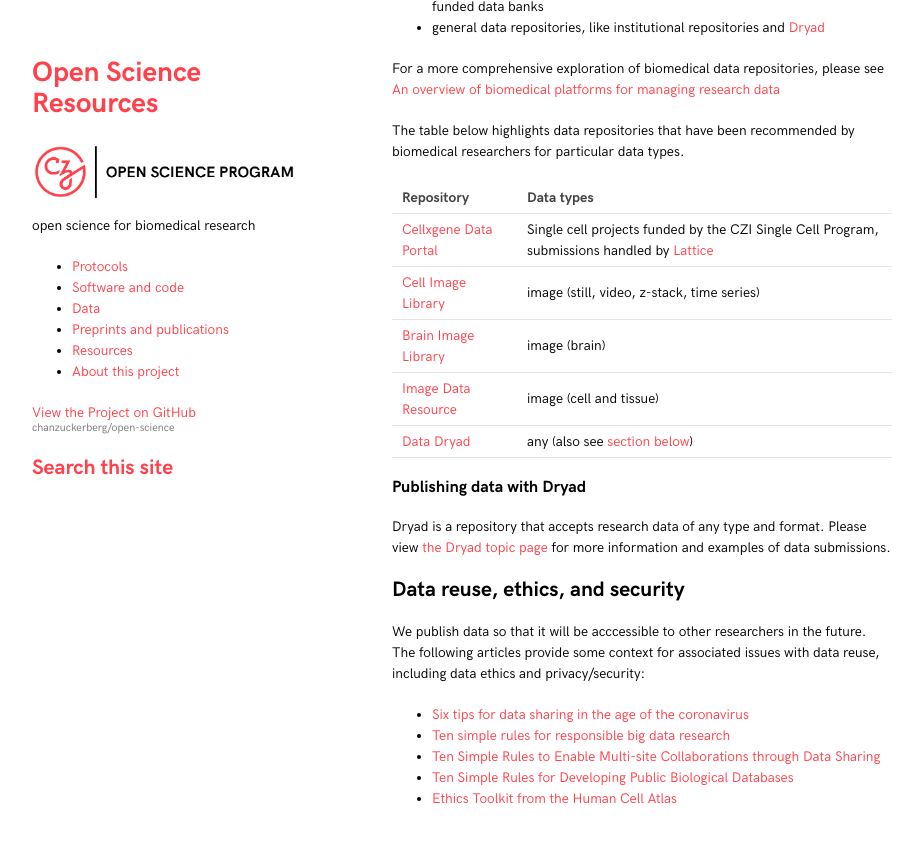
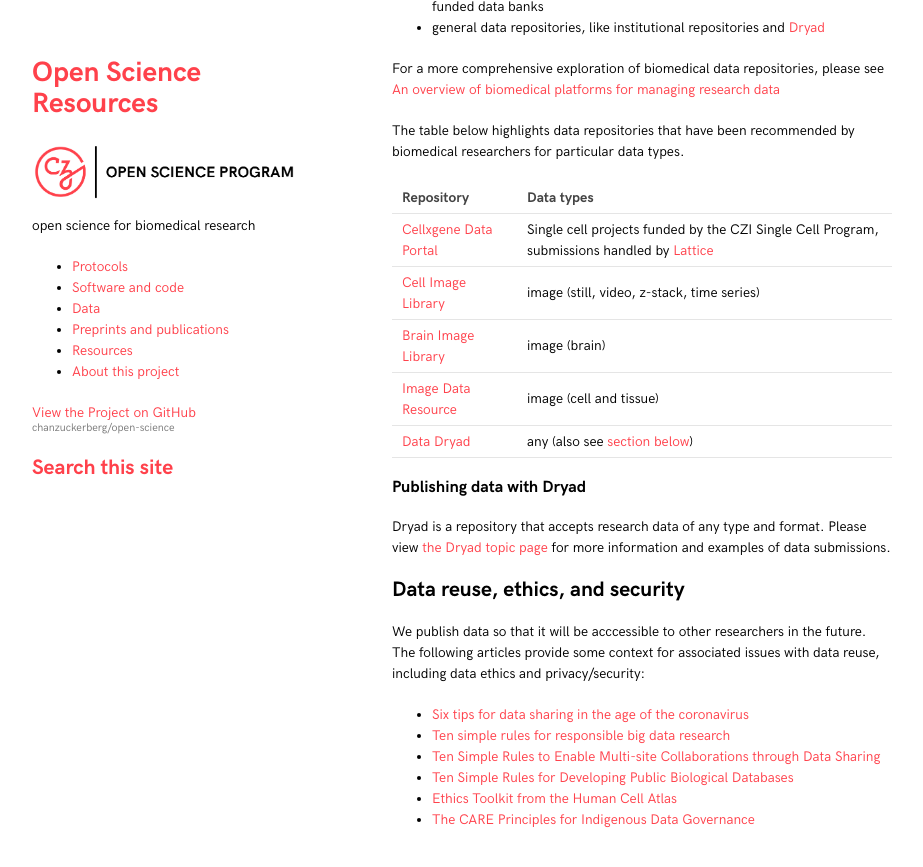
Before and after one commit to chanzuckerberg/open-science, a Jekyll site: the page built from data_sharing/overview.md, in a window 1280 px wide and 900 px high, scrolled down 3599 px. Shown: the top 867 px of the window, without its empty margins (178-1101 px from the left). Built offline with Jekyll 4.4.1, drawn with Linux system fonts in a browser that asks for light colours.

Commit message:
indigenous data

```diff
--- a/data_sharing/overview.md
+++ b/data_sharing/overview.md
@@ -166,3 +166,4 @@ including data ethics and privacy/security:
 - [Ten Simple Rules to Enable Multi-site Collaborations through Data Sharing](https://journals.plos.org/ploscompbiol/article?id=10.1371/journal.pcbi.1005278)
 - [Ten Simple Rules for Developing Public Biological Databases](https://journals.plos.org/ploscompbiol/article?id=10.1371/journal.pcbi.1005128)
 - [Ethics Toolkit from the Human Cell Atlas](https://www.humancellatlas.org/ethics/)
+- [The CARE Principles for Indigenous Data Governance](https://datascience.codata.org/articles/10.5334/dsj-2020-043/)
```
